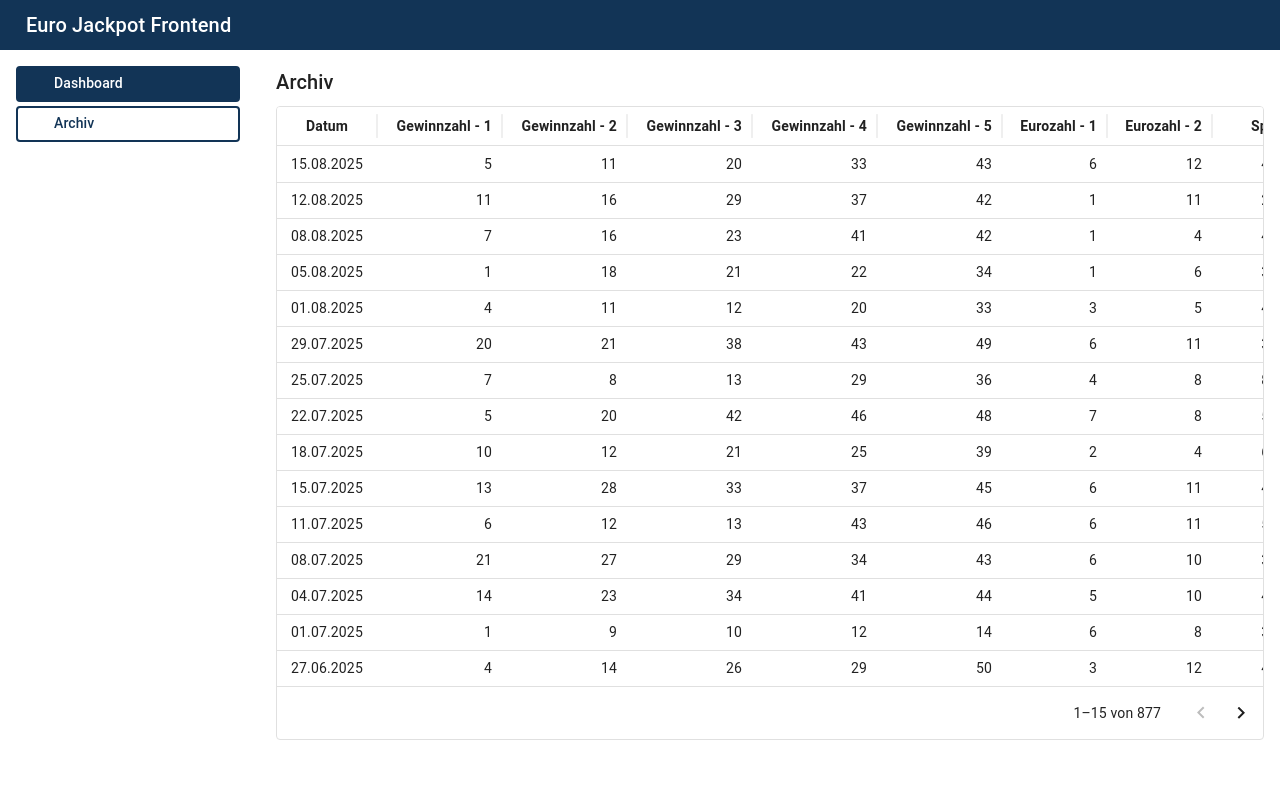
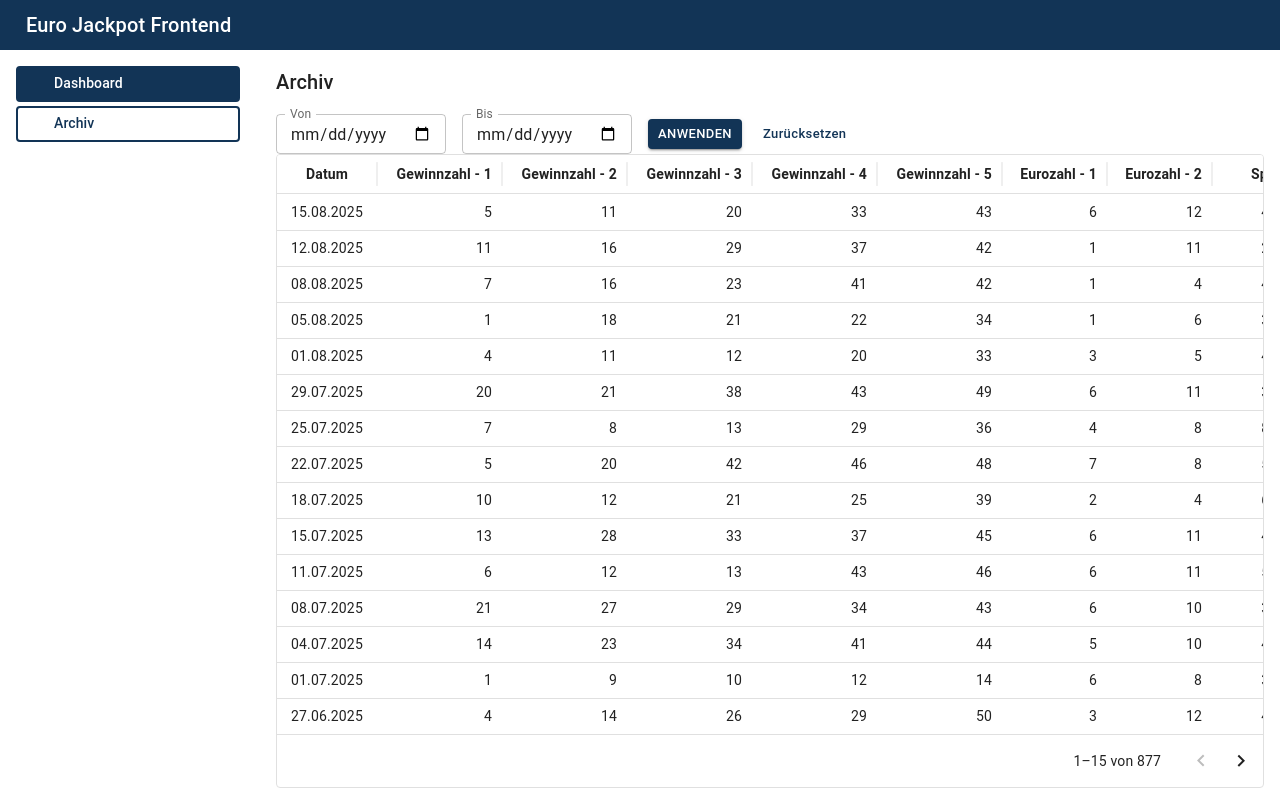
Before and after one commit to thebuoyant/euro-jackpot-frontend, a Next.js app: page /archive in a window 1280 px wide. Built offline with nearby package versions, Linux system fonts and the light colour scheme; some icons are missing.

Commit message:
EJF-21 Add base archive toolbar components

```diff
--- /dev/null
+++ b/src/app/archive/ArchiveToolbar.tsx
@@ -0,0 +1,63 @@
+"use client";
+
+import React from "react";
+import { Box, Button, TextField } from "@mui/material";
+
+export type ArchiveDateRange = {
+  from: string | null; // yyyy-MM-dd (native date input)
+  to: string | null; // yyyy-MM-dd
+};
+
+type Props = {
+  value: ArchiveDateRange;
+  onChange: (next: ArchiveDateRange) => void;
+  onApply?: () => void; // optional (Filter ist ohnehin reaktiv)
+  onClear?: () => void;
+};
+
+export default function ArchiveToolbar({
+  value,
+  onChange,
+  onApply,
+  onClear,
+}: Props) {
+  return (
+    <Box
+      sx={{
+        display: "flex",
+        gap: 2,
+        alignItems: "center",
+        flexWrap: "wrap",
+        mt: 1,
+      }}
+    >
+      <TextField
+        label="Von"
+        type="date"
+        value={value.from ?? ""}
+        onChange={(e) => onChange({ ...value, from: e.target.value || null })}
+        InputLabelProps={{ shrink: true }}
+        size="small"
+      />
+      <TextField
+        label="Bis"
+        type="date"
+        value={value.to ?? ""}
+        onChange={(e) => onChange({ ...value, to: e.target.value || null })}
+        InputLabelProps={{ shrink: true }}
+        size="small"
+      />
+      <Button variant="contained" onClick={onApply} size="small">
+        Anwenden
+      </Button>
+      <Button
+        variant="text"
+        onClick={onClear}
+        size="small"
+        sx={{ textTransform: "none" }}
+      >
+        Zurücksetzen
+      </Button>
+    </Box>
+  );
+}
--- a/src/app/archive/page.tsx
+++ b/src/app/archive/page.tsx
@@ -20,6 +20,7 @@
 import { SkeletonTable } from "../_app-components/_static/skeleton-table/SkeletonTable";
 import PlaylistAddCheckCircleIcon from "@mui/icons-material/PlaylistAddCheckCircle";
 import { useDrawDetailsStore } from "../_app-stores/draw-details.store";
+import ArchiveToolbar, { type ArchiveDateRange } from "./ArchiveToolbar";
 
 export default function ArchivePage() {
   const { setIsLoading, setRecords, records, numberOfResults, isLoading } =
@@ -32,6 +33,73 @@
     page: 0,
     pageSize: 15,
   });
+
+  // Date-Range-Filter (gesteuert von ArchiveToolbar)
+  const [dateRange, setDateRange] = useState<ArchiveDateRange>({
+    from: null,
+    to: null,
+  });
+
+  /**
+   * Robust: akzeptiert "dd.MM.yyyy", "dd.MM.yy", "yyyy-MM-dd" (ISO)
+   * Gibt einen **UTC-mittags**-Zeitpunkt zurück, um TZ-Side-Effects zu vermeiden.
+   */
+  const parseToComparableDate = (raw: string): number | null => {
+    if (!raw) return null;
+
+    // ISO yyyy-MM-dd
+    const iso = raw.match(/^(\d{4})-(\d{2})-(\d{2})$/);
+    if (iso) {
+      const [, y, m, d] = iso;
+      return Date.UTC(Number(y), Number(m) - 1, Number(d), 12, 0, 0, 0);
+    }
+
+    // dd.MM.yyyy
+    const de = raw.match(/^(\d{2})\.(\d{2})\.(\d{4})$/);
+    if (de) {
+      const [, d, m, y] = de;
+      return Date.UTC(Number(y), Number(m) - 1, Number(d), 12, 0, 0, 0);
+    }
+
+    // dd.MM.yy  -> 20yy (Fallback)
+    const deshort = raw.match(/^(\d{2})\.(\d{2})\.(\d{2})$/);
+    if (deshort) {
+      const [, d, m, yy] = deshort;
+      const y = 2000 + Number(yy);
+      return Date.UTC(Number(y), Number(m) - 1, Number(d), 12, 0, 0, 0);
+    }
+
+    return null;
+  };
+
+  /** Records -> gefiltert nach dateRange (inklusive 'Bis'-Tag) */
+  const filteredRecords = useMemo(() => {
+    if (!Array.isArray(records)) return [];
+
+    const fromTs = dateRange.from
+      ? parseToComparableDate(dateRange.from)
+      : null;
+    const toTsEndOfDay = dateRange.to
+      ? ((): number | null => {
+          const base = parseToComparableDate(dateRange.to);
+          if (base == null) return null;
+          // End-of-day, aber weiterhin TZ-neutral: +11h (von 12:00 auf 23:00 UTC ~ Ende)
+          return base + 11 * 60 * 60 * 1000;
+        })()
+      : null;
+
+    return records.filter((row: any) => {
+      // Erwartetes Feld aus API: row.datum z.B. "03.05.2024"
+      const ts =
+        typeof row?.datum === "string"
+          ? parseToComparableDate(row.datum)
+          : null;
+      if (ts == null) return false;
+      if (fromTs != null && ts < fromTs) return false;
+      if (toTsEndOfDay != null && ts > toTsEndOfDay) return false;
+      return true;
+    });
+  }, [records, dateRange]);
 
   useEffect(() => {
     let alive = true;
@@ -269,7 +337,16 @@
           {APP_TYPO_CONST.pages.archive.headerTitle}
         </Typography>
       </div>
-
+      <div className="archive-toolbar">
+        <ArchiveToolbar
+          value={dateRange}
+          onChange={setDateRange}
+          onApply={() => {
+            /* optional: Filter ist bereits reaktiv */
+          }}
+          onClear={() => setDateRange({ from: null, to: null })}
+        />
+      </div>
       <div className="archive-page-content page-content">
         {isLoading ? (
           <SkeletonTable columns={10} rows={15} rowHeight={3} />
```
